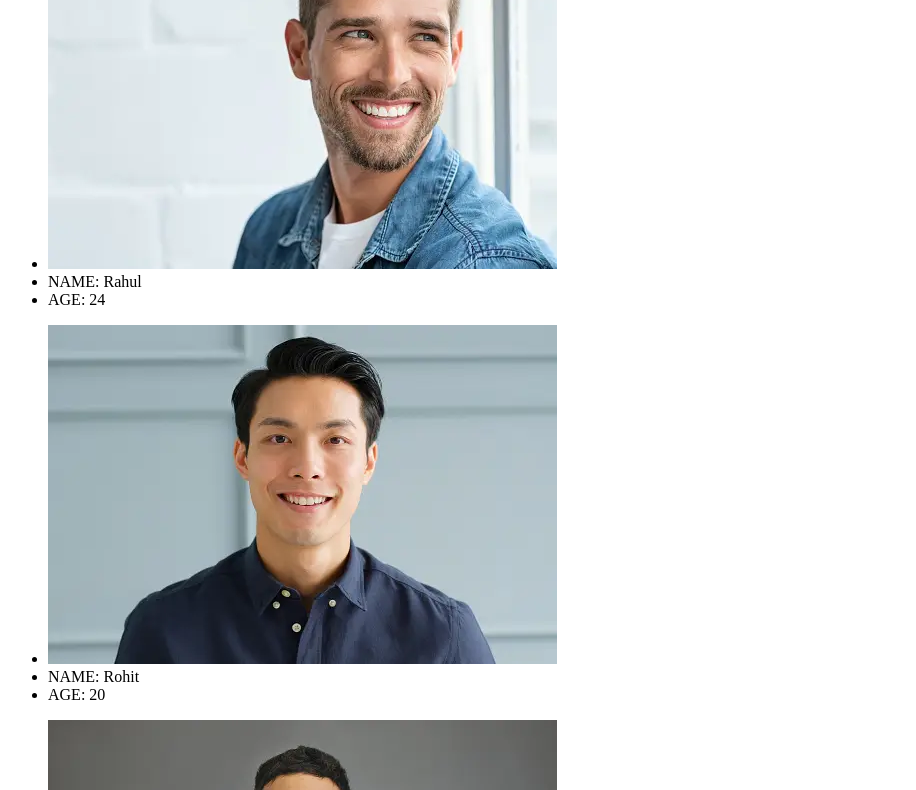
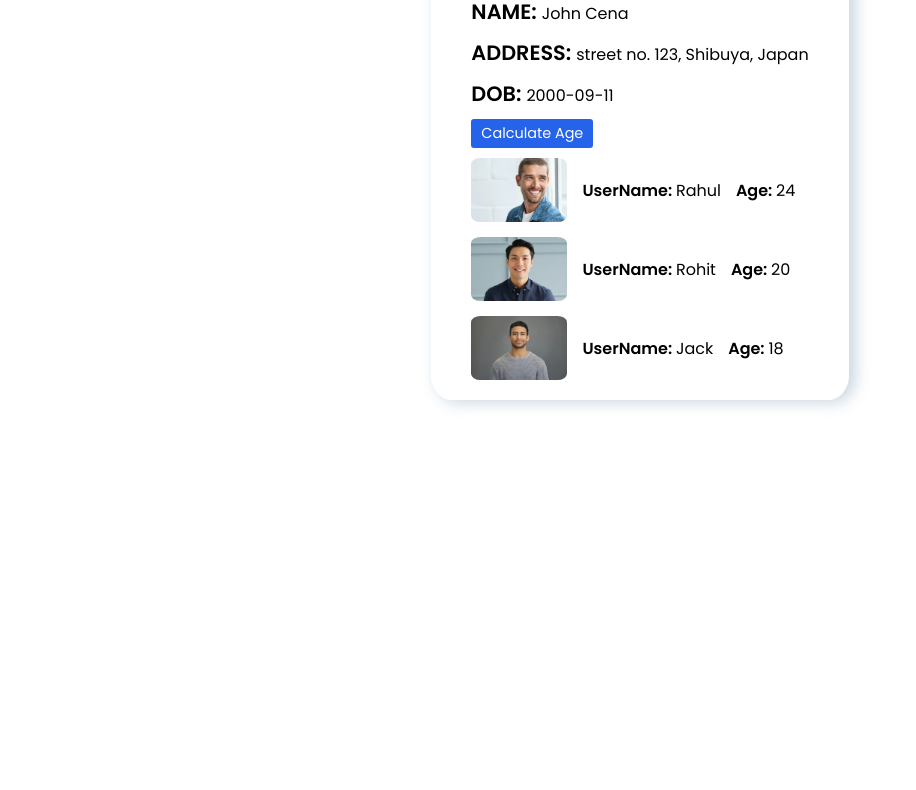
Before and after one commit to TusharKumar7/vue-exercise1, a plain HTML site: page index.html in a window 1280 px wide. Shown: the part 241-1031 px from the top of the page, without its empty margins (0-916 px from the left). After the commit the page ends 800 px from the top, so only its background shows below. Drawn offline with nearby package versions, Linux system fonts and the light colour scheme.

Commit message:
style added

```diff
--- a/index.html
+++ b/index.html
@@ -11,24 +11,24 @@
 
 <body>
     <div id="app">
-        <h1>Personal Info</h1>
-        <div><span class="heading-1">NAME: </span>{{name}}</div>
-        <div><span class="heading-1">ADDRESS: </span>{{address}}</div>
-        <div><span class="heading-1">DOB: </span>{{dob}}</div>
+        <h1 class="title">Personal Info</h1>
+        <div class="content"><span class="heading-1">NAME: </span>{{name}}</div>
+        <div class="content"><span class="heading-1">ADDRESS: </span>{{address}}</div>
+        <div class="content"><span class="heading-1">DOB: </span>{{dob}}</div>
         <button @click="calculateAge">Calculate Age</button>
-        <div v-show="age">
-            <div><span class="heading-1">Age: </span>{{age}}</div>
+        <div v-show="age" class="age-container">
+            <div class="content"><span class="heading-1">Age: </span>{{age}}</div>
             <button @click="validateAge">Validate Age</button>
         </div>
-        <div v-show="ageValidation">
+        <div v-show="ageValidation" class="validation-container">
             <p v-if="isValid" class="success">You Are Ok</p>
             <p v-else class="error">You Are Underage</p>
         </div>
         <div class="user-container">
             <ul v-for="user in users" class="user-data">
-                <li><img :src="user.imgUrl" alt="user image"></li>
-                <li><span class="heading-2">NAME: </span>{{user.name}}</li>
-                <li><span class="heading-2">AGE: </span>{{user.age}}</li>
+                <li><div class="img-container"><img :src="user.imgUrl" alt="user image"></div></li>
+                <li><div class="content"><span class="heading-2">UserName: </span>{{user.name}}</div></li>
+                <li><div class="content"><span class="heading-2">Age: </span>{{user.age}}</div></li>
             </ul>
         </div>
     </div>
--- a/index.js
+++ b/index.js
@@ -16,9 +16,7 @@ const app = Vue.createApp({
   },
   methods: {
     calculateAge() {
-      const age = Math.floor(
-        (new Date() - new Date(this.dob).getTime()) / 3.15576e10
-      );
+      const age = Math.floor((new Date() - new Date(this.dob).getTime()) / 3.15576e+10)
       this.age = age;
     },
     validateAge() {
--- a/style.css
+++ b/style.css
@@ -0,0 +1,289 @@
+@import url("https://fonts.googleapis.com/css2?family=Poppins:ital,wght@0,100;0,200;0,300;0,400;0,500;0,600;0,700;0,800;0,900;1,100;1,200;1,300;1,400;1,500;1,600;1,700;1,800;1,900&display=swap");
+
+* {
+  margin: 0;
+  padding: 0;
+  box-sizing: border-box;
+  font-family: Poppins;
+}
+
+body {
+  height: 100vh;
+  width: 100%;
+  display: flex;
+  justify-content: center;
+  align-items: center;
+}
+
+#app {
+  display: flex;
+  flex-direction: column;
+  align-items: baseline;
+  justify-content: center;
+  gap: 10px;
+  border-radius: 5%;
+  padding: 20px 40px;
+  box-shadow: rgba(136, 165, 191, 0.48) 6px 2px 16px 0px,
+    rgba(255, 255, 255, 0.8) -6px -2px 16px 0px;
+}
+
+.heading-1 {
+  font-weight: 600;
+  font-size: 1.2rem;
+}
+
+.content {
+  font-size: 1rem;
+}
+
+#app button {
+  border: none;
+  outline: none;
+  padding: 5px 10px;
+  color: #fff;
+  background-color: #2563eb;
+  border-radius: 3px;
+  cursor: pointer;
+  font-size: 1rem;
+}
+
+.age-container button {
+  margin-top: 10px;
+}
+
+.validation-container {
+  font-size: 1rem;
+}
+
+.user-data {
+  list-style-type: none;
+  display: flex;
+  justify-content: center;
+  align-items: center;
+  gap: 10px;
+}
+
+.heading-2 {
+  font-weight: 600;
+}
+
+.user-container {
+  display: flex;
+  flex-direction: column;
+  align-items: baseline;
+  gap: 10px;
+}
+
+.img-container {
+  height: 5rem;
+  border-radius: 10%;
+  overflow: hidden;
+}
+
+.img-container img {
+  height: 100%;
+  width: 100%;
+  object-fit: cover;
+}
+
+.success {
+  font-weight: 600;
+  color: forestgreen;
+}
+
+.error {
+  font-weight: 600;
+  color: red;
+}
+
+@media only screen and (min-width: 320px) {
+  #app {
+    gap: 10px;
+    padding: 20px 30px;
+  }
+
+  .title {
+    font-size: 1.5rem;
+  }
+
+  .heading-1 {
+    font-size: 1rem;
+  }
+
+  .content {
+    font-size: 0.8rem;
+  }
+
+  #app button {
+    padding: 3px 8px;
+    font-size: 0.8rem;
+  }
+
+  .age-container button {
+    margin-top: 5px;
+  }
+
+  .validation-container {
+    font-size: 0.8rem;
+  }
+
+  .user-data {
+    gap: 10px;
+  }
+
+  .heading-2 {
+    font-size: 0.8rem;
+  }
+
+  .user-container {
+    gap: 10px;
+  }
+
+  .img-container {
+    height: 3rem;
+  }
+}
+
+@media only screen and (min-width: 768px) {
+  #app {
+    gap: 10px;
+    padding: 20px 40px;
+  }
+
+  .title {
+    font-size: 1.8rem;
+  }
+
+  .heading-1 {
+    font-size: 1.2rem;
+  }
+
+  .content {
+    font-size: 0.9rem;
+  }
+
+  #app button {
+    padding: 4px 8px;
+    font-size: 0.8rem;
+  }
+
+  .age-container button {
+    margin-top: 8px;
+  }
+
+  .validation-container {
+    font-size: 0.9rem;
+  }
+
+  .user-data {
+    gap: 15px;
+  }
+
+  .heading-2 {
+    font-size: 0.9rem;
+  }
+
+  .user-container {
+    gap: 15px;
+  }
+
+  .img-container {
+    height: 4rem;
+  }
+}
+
+@media only screen and (min-width: 1024px) {
+  #app {
+    gap: 10px;
+    padding: 20px 40px;
+  }
+
+  .title {
+    font-size: 2rem;
+  }
+
+  .heading-1 {
+    font-size: 1.3rem;
+  }
+
+  .content {
+    font-size: 1rem;
+  }
+
+  #app button {
+    padding: 4px 10px;
+    font-size: 0.9rem;
+  }
+
+  .age-container button {
+    margin-top: 8px;
+  }
+
+  .validation-container {
+    font-size: 1rem;
+  }
+
+  .user-data {
+    gap: 15px;
+  }
+
+  .heading-2 {
+    font-size: 1rem;
+  }
+
+  .user-container {
+    gap: 15px;
+  }
+
+  .img-container {
+    height: 4rem;
+  }
+}
+
+@media only screen and (min-width: 2560px) {
+    #app {
+      gap: 20px;
+      padding: 20px 60px;
+    }
+
+    .title {
+      font-size: 4rem;
+    }
+
+    .heading-1 {
+      font-size: 2rem;
+    }
+
+    .content {
+      font-size: 1.5rem;
+    }
+
+    #app button {
+      padding: 8px 15px;
+      font-size: 1.4rem;
+    }
+
+    .age-container button {
+      margin-top: 15px;
+    }
+
+    .validation-container {
+      font-size: 1.5rem;
+    }
+
+    .user-data {
+      gap: 15px;
+    }
+
+    .heading-2 {
+      font-size: 1.4rem;
+    }
+
+    .user-container {
+      gap: 15px;
+    }
+
+    .img-container {
+      height: 8rem;
+    }
+  }
```
